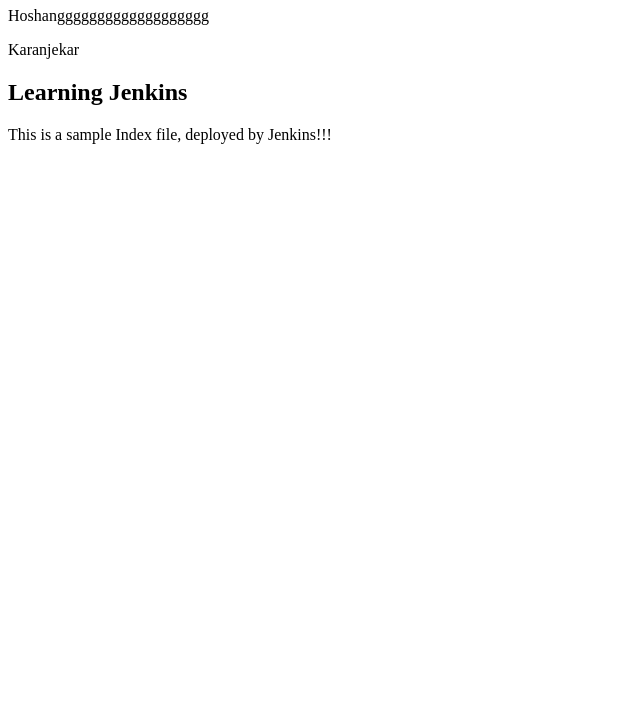
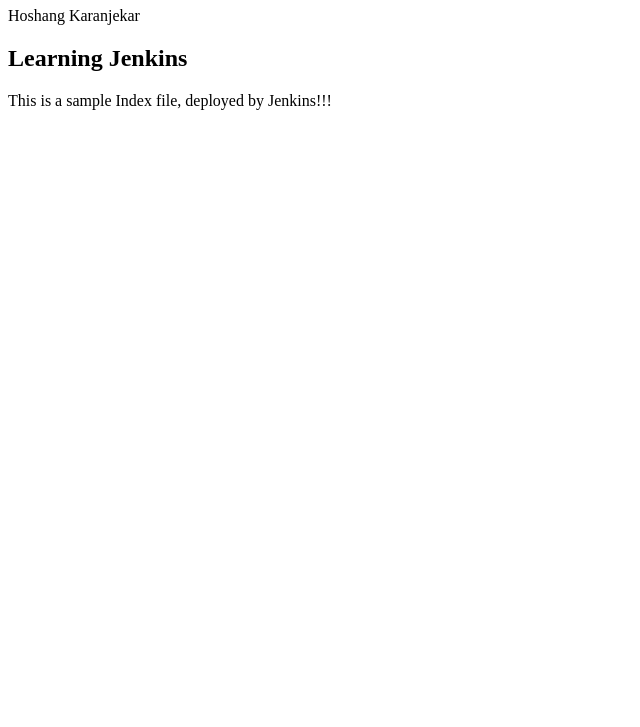
Before and after one commit to hoshangk/Test_AWS, a plain HTML site: page index.html in a window 1280 px wide. Shown: the part 73-800 px from the top of the page, without its empty margins (0-640 px from the left). Drawn offline with Linux system fonts and the light colour scheme.

Commit message:
Third Commit

```diff
--- a/index.html
+++ b/index.html
@@ -6,9 +6,8 @@
 <body>
 
 <h1>Success</h1>
-<p>Hoshanggggggggggggggggggg</p>
-  <p>Karanjekar</p>
-  <h2>Learning Jenkins</h2>
+<p>Hoshang Karanjekar</p>
+<h2>Learning Jenkins</h2>
 <p>This is a sample Index file, deployed by Jenkins!!!</p>
 
 </body>
```
